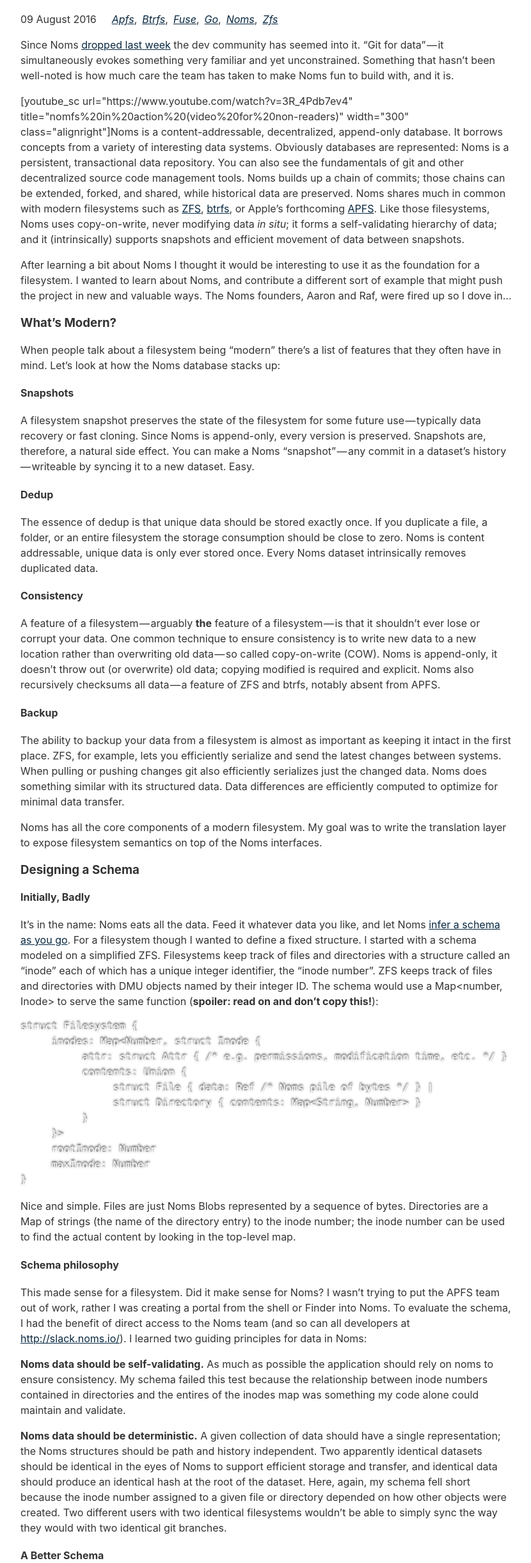
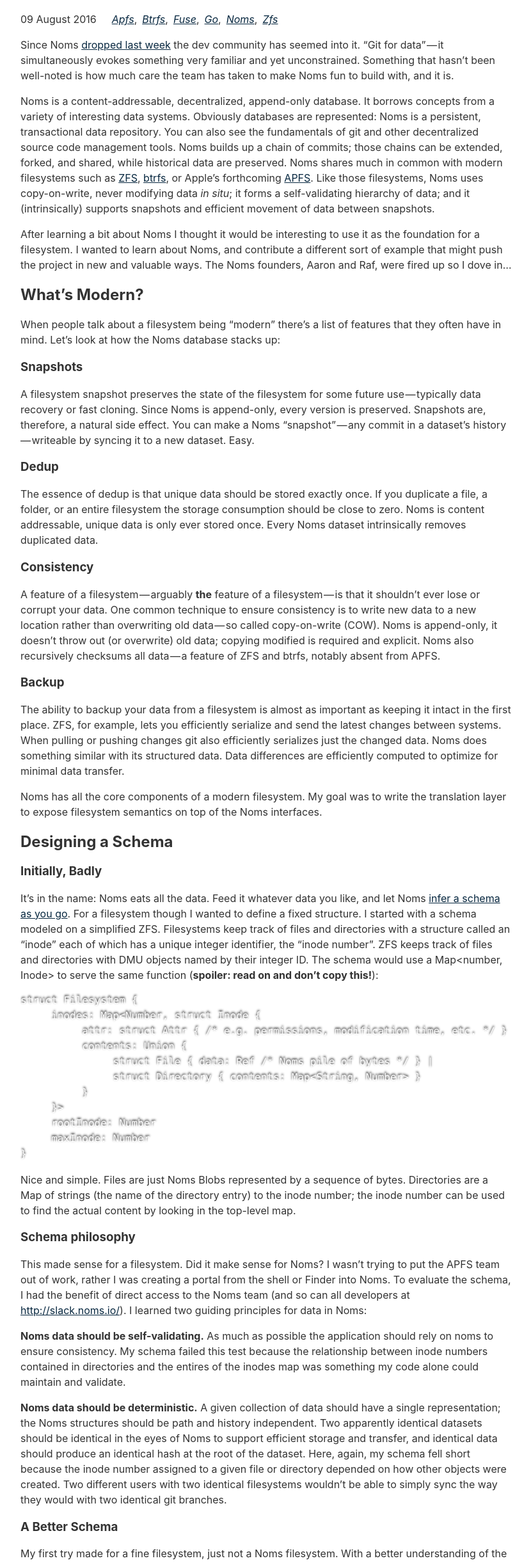
Before and after one commit to ahl/blog, an Eleventy site: page content/blog/2016-08-09-nomsfs/index.md in a window 1280 px wide. Shown: the part 115-2558 px from the top of the page at 64% size, without its empty margins (224-1054 px from the left). Built offline with nearby package versions, Linux system fonts and the light colour scheme; Eleventy itself is replaced by a stand-in of ours; some packages are replaced by stand-ins of ours; code samples lack their colours; files that its build step writes are made by us from their sources; files whose address does not match are found by name; what @zachleat/heading-anchors, eleventy-plugin-mathjax, zod-validation-error would draw is missing.

Commit message:
2016-08-09

```diff
--- a/content/about.md
+++ b/content/about.md
@@ -4,6 +4,4 @@
 	order: 3
 };
 ---
-# About
-
-I am a person that writes stuff.
+# Adam H. Leventhal
--- a/content/blog/2016-08-09-nomsfs/index.md
+++ b/content/blog/2016-08-09-nomsfs/index.md
@@ -15,35 +15,35 @@
 
 Since Noms [dropped last week](https://medium.com/@aboodman/noms-init-98b7f0c3566#.ev67mzuzr) the dev community has seemed into it. “Git for data” — it simultaneously evokes something very familiar and yet unconstrained. Something that hasn’t been well-noted is how much care the team has taken to make Noms fun to build with, and it is.
 
-\[youtube\_sc url="https://www.youtube.com/watch?v=3R\_4Pdb7ev4" title="nomfs%20in%20action%20(video%20for%20non-readers)" width="300" class="alignright"\]Noms is a content-addressable, decentralized, append-only database. It borrows concepts from a variety of interesting data systems. Obviously databases are represented: Noms is a persistent, transactional data repository. You can also see the fundamentals of git and other decentralized source code management tools. Noms builds up a chain of commits; those chains can be extended, forked, and shared, while historical data are preserved. Noms shares much in common with modern filesystems such as [ZFS](http://open-zfs.org/wiki/Main_Page), [btrfs](https://btrfs.wiki.kernel.org/index.php/Main_Page), or Apple’s forthcoming [APFS](http://arstechnica.com/apple/2016/06/a-zfs-developers-analysis-of-the-good-and-bad-in-apples-new-apfs-file-system/). Like those filesystems, Noms uses copy-on-write, never modifying data _in situ_; it forms a self-validating hierarchy of data; and it (intrinsically) supports snapshots and efficient movement of data between snapshots.
+Noms is a content-addressable, decentralized, append-only database. It borrows concepts from a variety of interesting data systems. Obviously databases are represented: Noms is a persistent, transactional data repository. You can also see the fundamentals of git and other decentralized source code management tools. Noms builds up a chain of commits; those chains can be extended, forked, and shared, while historical data are preserved. Noms shares much in common with modern filesystems such as [ZFS](http://open-zfs.org/wiki/Main_Page), [btrfs](https://btrfs.wiki.kernel.org/index.php/Main_Page), or Apple’s forthcoming [APFS](http://arstechnica.com/apple/2016/06/a-zfs-developers-analysis-of-the-good-and-bad-in-apples-new-apfs-file-system/). Like those filesystems, Noms uses copy-on-write, never modifying data _in situ_; it forms a self-validating hierarchy of data; and it (intrinsically) supports snapshots and efficient movement of data between snapshots.
 
 After learning a bit about Noms I thought it would be interesting to use it as the foundation for a filesystem. I wanted to learn about Noms, and contribute a different sort of example that might push the project in new and valuable ways. The Noms founders, Aaron and Raf, were fired up so I dove in…
 
-### What’s Modern?
+## What’s Modern?
 
 When people talk about a filesystem being “modern” there’s a list of features that they often have in mind. Let’s look at how the Noms database stacks up:
 
-#### Snapshots
+### Snapshots
 
 A filesystem snapshot preserves the state of the filesystem for some future use — typically data recovery or fast cloning. Since Noms is append-only, every version is preserved. Snapshots are, therefore, a natural side effect. You can make a Noms “snapshot” — any commit in a dataset’s history — writeable by syncing it to a new dataset. Easy.
 
-#### Dedup
+### Dedup
 
 The essence of dedup is that unique data should be stored exactly once. If you duplicate a file, a folder, or an entire filesystem the storage consumption should be close to zero. Noms is content addressable, unique data is only ever stored once. Every Noms dataset intrinsically removes duplicated data.
 
-#### Consistency
+### Consistency
 
 A feature of a filesystem — arguably **the** feature of a filesystem — is that it shouldn’t ever lose or corrupt your data. One common technique to ensure consistency is to write new data to a new location rather than overwriting old data — so called copy-on-write (COW). Noms is append-only, it doesn’t throw out (or overwrite) old data; copying modified is required and explicit. Noms also recursively checksums all data — a feature of ZFS and btrfs, notably absent from APFS.
 
-#### Backup
+### Backup
 
 The ability to backup your data from a filesystem is almost as important as keeping it intact in the first place. ZFS, for example, lets you efficiently serialize and send the latest changes between systems. When pulling or pushing changes git also efficiently serializes just the changed data. Noms does something similar with its structured data. Data differences are efficiently computed to optimize for minimal data transfer.
 
 Noms has all the core components of a modern filesystem. My goal was to write the translation layer to expose filesystem semantics on top of the Noms interfaces.
 
-### Designing a Schema
+## Designing a Schema
 
-#### Initially, Badly
+### Initially, Badly
 
 It’s in the name: Noms eats all the data. Feed it whatever data you like, and let Noms [infer a schema as you go](https://github.com/attic-labs/noms/blob/c6d99f2fabcf870d9cf0cd4de9c540300de3f030/doc/intro.md#type-accretion). For a filesystem though I wanted to define a fixed structure. I started with a schema modeled on a simplified ZFS. Filesystems keep track of files and directories with a structure called an “inode” each of which has a unique integer identifier, the “inode number”. ZFS keeps track of files and directories with DMU objects named by their integer ID. The schema would use a Map<number, Inode> to serve the same function (**spoiler: read on and don’t copy this!**):
 
@@ -63,7 +63,7 @@
 
 Nice and simple. Files are just Noms Blobs represented by a sequence of bytes. Directories are a Map of strings (the name of the directory entry) to the inode number; the inode number can be used to find the actual content by looking in the top-level map.
 
-#### Schema philosophy
+### Schema philosophy
 
 This made sense for a filesystem. Did it make sense for Noms? I wasn’t trying to put the APFS team out of work, rather I was creating a portal from the shell or Finder into Noms. To evaluate the schema, I had the benefit of direct access to the Noms team (and so can all developers at [http://slack.noms.io/](http://slack.noms.io/)). I learned two guiding principles for data in Noms:
 
@@ -71,7 +71,7 @@
 
 **Noms data should be deterministic.** A given collection of data should have a single representation; the Noms structures should be path and history independent. Two apparently identical datasets should be identical in the eyes of Noms to support efficient storage and transfer, and identical data should produce an identical hash at the root of the dataset. Here, again, my schema fell short because the inode number assigned to a given file or directory depended on how other objects were created. Two different users with two identical filesystems wouldn’t be able to simply sync the way they would with two identical git branches.
 
-#### A Better Schema
+### A Better Schema
 
 My first try made for a fine filesystem, just not a Noms filesystem. With a better understanding of the principles, and with help from the Noms team, I built this schema:
 
@@ -98,13 +98,13 @@
 
 The “next” field refers to immediately containing struct, LinkedList. In our filesystem schema, a Directory’s contents are represented by a map of strings (directory entry names) to Inodes, Cycle<1> referring to the struct “above” or “containing” the Directory type. (Read on for a visualization of this.)
 
-### Writing It
+## Writing It
 
 To build the filesystem I picked a [FUSE binding for Go](https://github.com/hanwen/go-fuse), dug into the Noms APIs, and [wrestled my way through some Go heartache](http://dtrace.org/blogs/ahl/2016/08/02/i-love-go-i-hate-go/).
 
 Working with Noms requires a slightly different mindset than other data stores. Recall in particular that Noms data is immutable. Adding a new entry into a Map creates a new Map. Setting a member of a Struct creates a new Struct. Changing nested structures such as the one defined by our schema requires unzipping it, and then zipping it back together. Here’s a Go snippet that demonstrates that methodology for creating a new directory:
 
-### Demo
+## Demo
 
 Showing it off has all the normal glory of a systems demo! Check out the [documentation](https://github.com/attic-labs/noms/blob/master/samples/go/nomsfs/README.md) for requirements.
 
@@ -197,6 +197,6 @@
 
 You can see the all of the various states that the filesystem has been through — each state change — using `noms log http://demo.noms.io/ahl\_blog::fsnoms`. You can sync it to your local computer with `noms sync http://demo.noms.io/ahl\_blog::fsnoms /var/tmp/fs` or checkout some previous state from the log (just like a filesystem snapshot). Diff two states from the log or make your own changes and diff it with the original using `noms diff`.
 
-### Nom Nom Nom
+## Nom Nom Nom
 
 It took less than 1000 lines of Go code to make Noms appear as a Window in the Finder, eating data as quickly as I could drag and drop ([try it!](https://github.com/attic-labs/noms/tree/master/samples/go/nomsfs)). Imagine what Noms might look like behind other known data interfaces; it could bring git semantics to existing islands of data. Noms could form the basis of a new type of [data lake](http://martinfowler.com/bliki/DataLake.html) — maybe one that’s simple and powerful enough to bring real results. Beyond the marquee features, Noms is fun to build with. I’m already working on my next Noms application.
```
